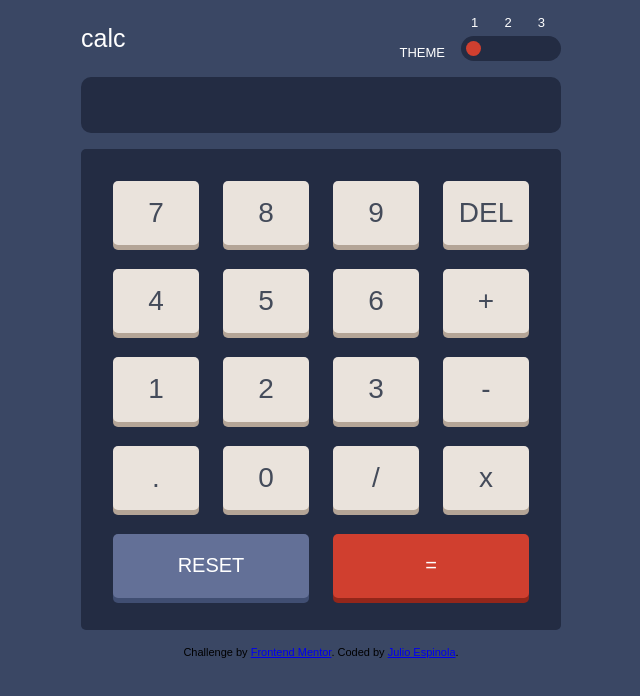
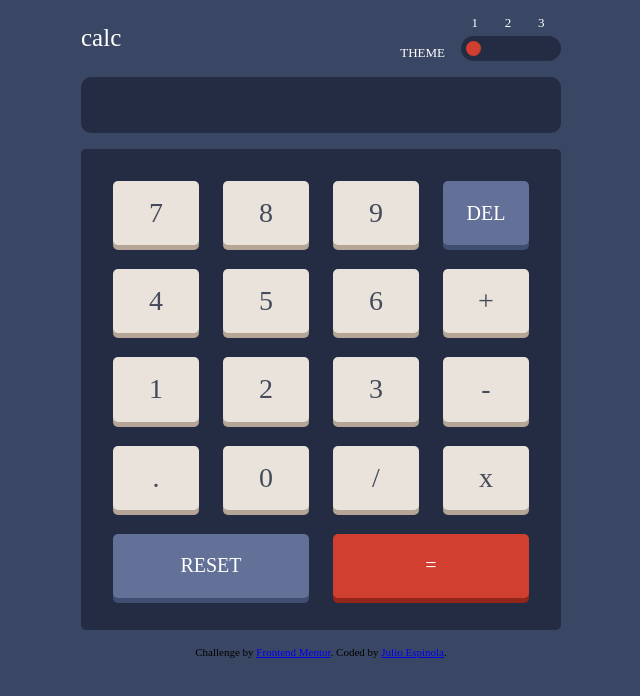
Before and after one commit to Julio9999/CalculatorApp.github.io, a plain HTML site: page index.html in a window 1280 px wide. Shown: the whole page, without its empty margins (319-959 px from the left). Drawn offline with nearby package versions, Linux system fonts and the light colour scheme.

Commit message:
commit14

```diff
--- a/index.html
+++ b/index.html
@@ -41,7 +41,7 @@
       <button class="key">7</button>
       <button class="key">8</button>
       <button class="key">9</button>
-      <button class="key delete">DEL</button>
+      <button class="key del">DEL</button>
       <button class="key">4</button>
       <button class="key">5</button>
       <button class="key">6</button>
--- a/js/index.js
+++ b/js/index.js
@@ -32,7 +32,7 @@ d.addEventListener('click', (e)=>{
         }else if(e.target.matches('.reset')){
             input.value = ''
             input.dataset.result = false;
-        }else if(e.target.matches('.delete')){
+        }else if(e.target.matches('.del')){
             input.value = input.value.substring(0, input.value.length - 1);
         }else{
             keys(d.getElementById('input'), e.target.textContent);
--- a/scss/styles.scss
+++ b/scss/styles.scss
@@ -69,7 +69,7 @@ $white: hsl(0, 0, 100%);
 
 
 body{
-    font-family: League Spartan, sans-serif;
+    font-family: League Spartan, 'sans-serif';
     background-color: $Theme1-main-Background;
     font-size: 28px;
 }
```
Also changed, not shown: scss/styles.css, 1 other file.
